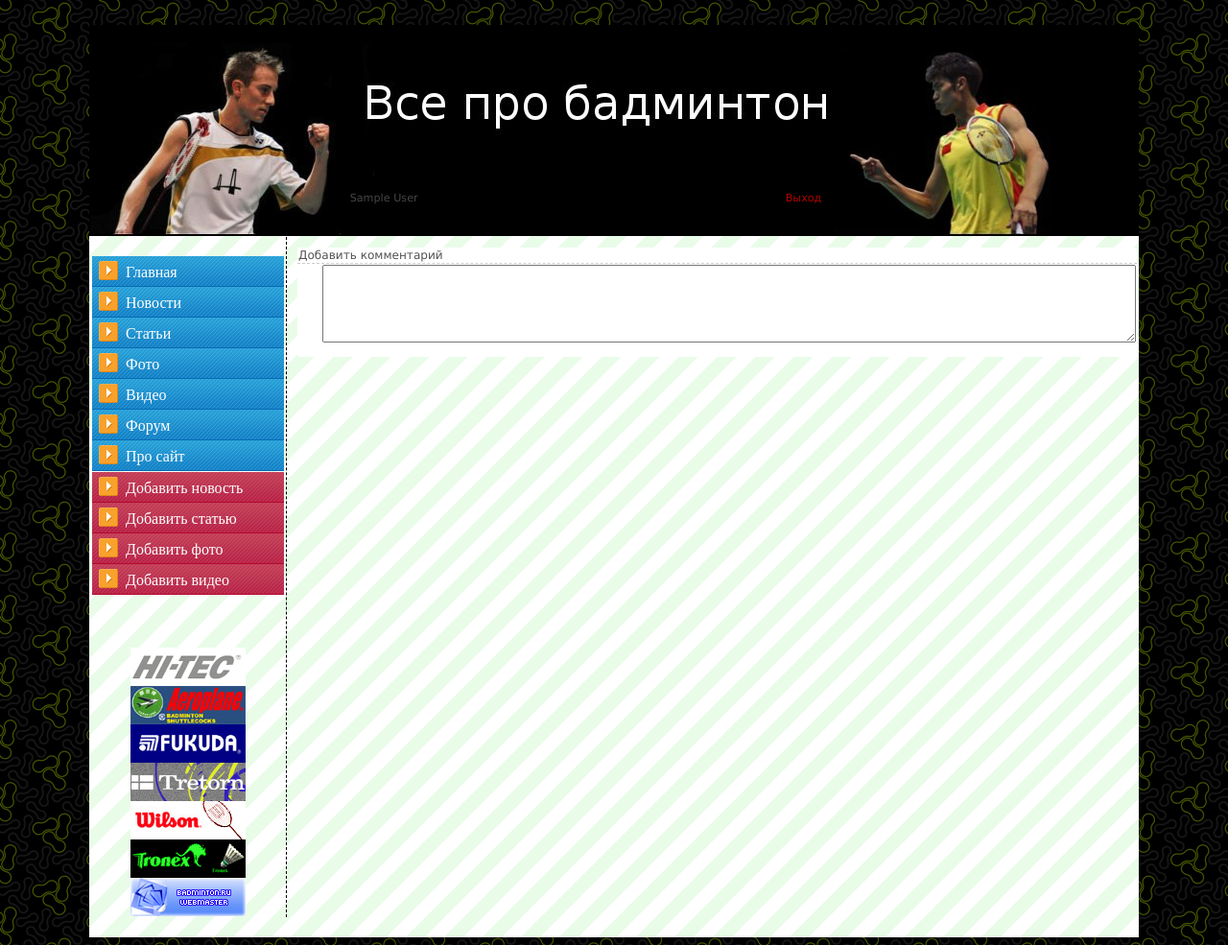
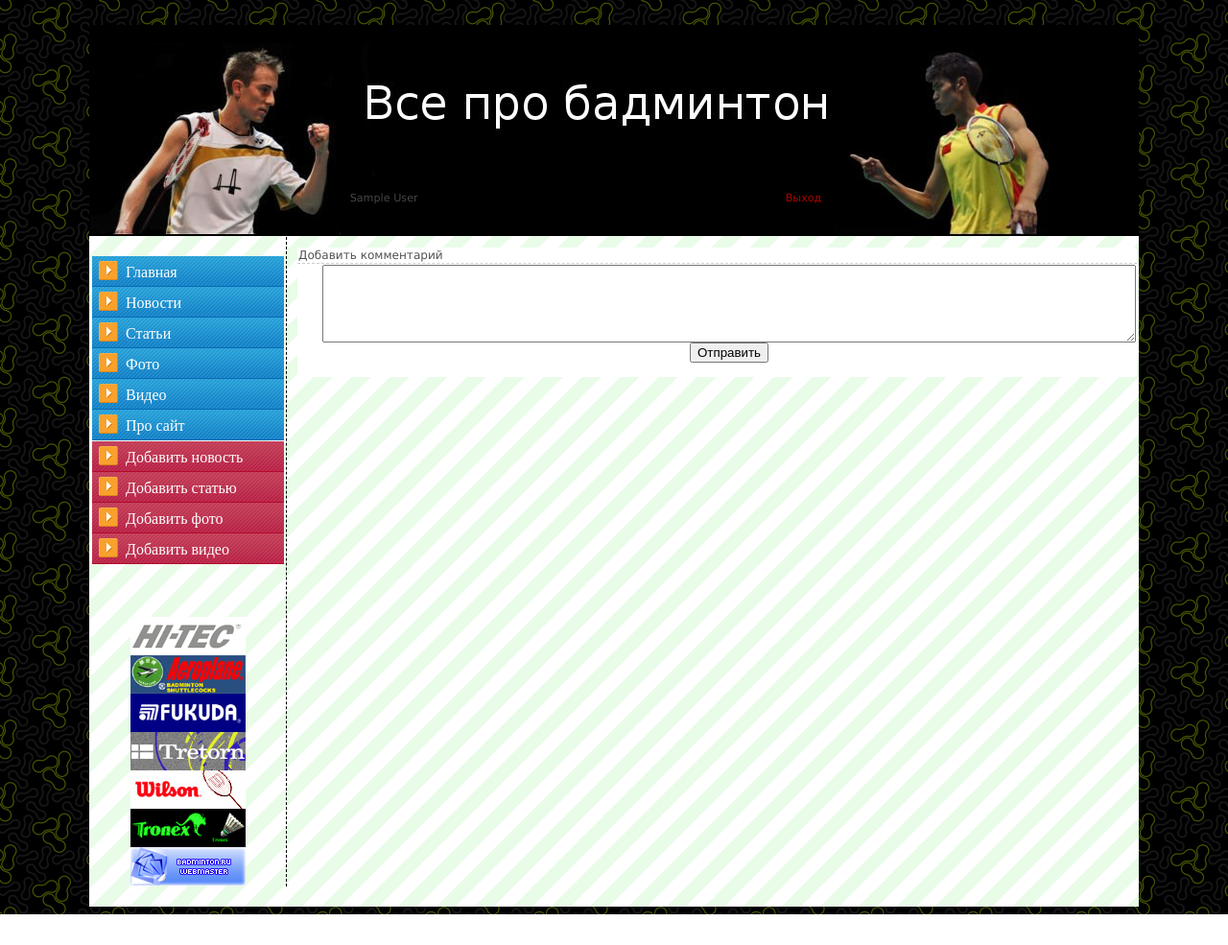
Before and after one commit to sun40/badmlab, a PHP site: page /comments.php?id=1 in a window 1280 px wide. Shown: the whole page at 96% size. After the commit the page ends 953 px from the top, so only its background shows below. Run offline with PHP 8.4, Linux system fonts and the light colour scheme; the visitor is signed in with stand-in values (Sample User, id 1); data that the repository does not hold is empty.

Commit message:
add comments

```diff
--- a/blocks/left.php
+++ b/blocks/left.php
@@ -6,7 +6,6 @@
 		<li><a href="../articles.php">Статьи</a></li>
 		<li><a href="../photo.php">Фото</a></a></li>
 		<li><a href="../video.php">Видео</a></li>
-		<li><a href="../forum/index.php">Форум</a></li>
 		<li><a href="../about.php">Про сайт</a></li>
 	</ul>
 </div>
--- a/comments.php
+++ b/comments.php
@@ -169,7 +169,7 @@ if (isset($_SESSION[name])){
 								echo('<textarea name="comm_text" id="commtext" rows="5" cols="103" maxlength="515" onkeypress="return isNotMax(event)"></textarea>');
 								echo('<input type="hidden" name="track" value="comment" />');
 								echo("<input type='hidden' name='page' value='".$_GET['id']."' >");
-								echo('<center<input id="commtext" type="submit" name="submt" value="Отправить";"/></center>');
+								echo('<center><input id="commtext" type="submit" name="submt" value="Отправить";"/></center>');
 								echo('</form>');
 								echo('</td>');
 								echo('</tr>');
--- a/index.php
+++ b/index.php
@@ -1,4 +1,4 @@
-
+<?php session_start();?>
 <!DOCTYPE html PUBLIC "-//W3C//DTD XHTML 1.0 Transitional//EN" "http://www.w3.org/TR/xhtml1/DTD/xhtml1-transitional.dtd">
 
 <html xmlns="http://www.w3.org/1999/xhtml" xml:lang="ru">
```
